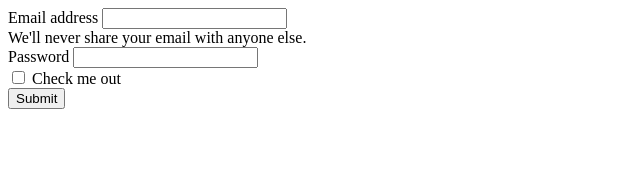
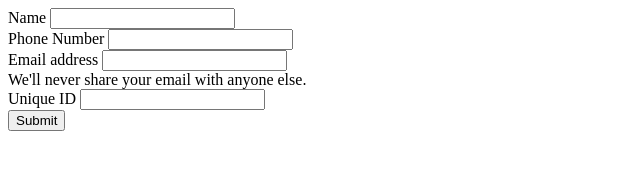
Before and after one commit to NeedaMehmud/hot-restaurant, a website: page make-reservation.html in a window 1280 px wide. Shown: the whole page, without its empty margins (0-640 px from the left). Drawn offline with Linux system fonts and the light colour scheme.

Commit message:
working on form page

```diff
--- a/make-reservation.html
+++ b/make-reservation.html
@@ -10,18 +10,26 @@
 
 <body>
     <form>
+
+</html>
+        <div class="mb-3 form-group">
+            <label for="inputName" class="form-label">Name</label>
+            <input type="name" class="form-control" id="inputName" aria-describedby="nameHelp">
+            <div id="inputName"></div>
+        </div>
+        <div class="mb-3">
+            <label for="inputPhoneNumber" class="form-label">Phone Number</label>
+            <input type="phone" class="form-control" id="inputPhoneNumber">
+        </div>
         <div class="mb-3">
             <label for="exampleInputEmail1" class="form-label">Email address</label>
             <input type="email" class="form-control" id="exampleInputEmail1" aria-describedby="emailHelp">
-            <div id="emailHelp" class="form-text">We'll never share your email with anyone else.</div>
+            <div id="email" class="form-text">We'll never share your email with anyone else.</div>
         </div>
         <div class="mb-3">
-            <label for="exampleInputPassword1" class="form-label">Password</label>
-            <input type="password" class="form-control" id="exampleInputPassword1">
-        </div>
-        <div class="mb-3 form-check">
-            <input type="checkbox" class="form-check-input" id="exampleCheck1">
-            <label class="form-check-label" for="exampleCheck1">Check me out</label>
+            <label for="uniqueID" class="form-label">Unique ID</label>
+            <input type="id" class="form-control" id="uniqueID" aria-describedby="idHelp">
+            <div id="id" class="form-text"></div>
         </div>
         <button type="submit" class="btn btn-primary">Submit</button>
     </form>
```
Also changed, not shown: style.css (added).
